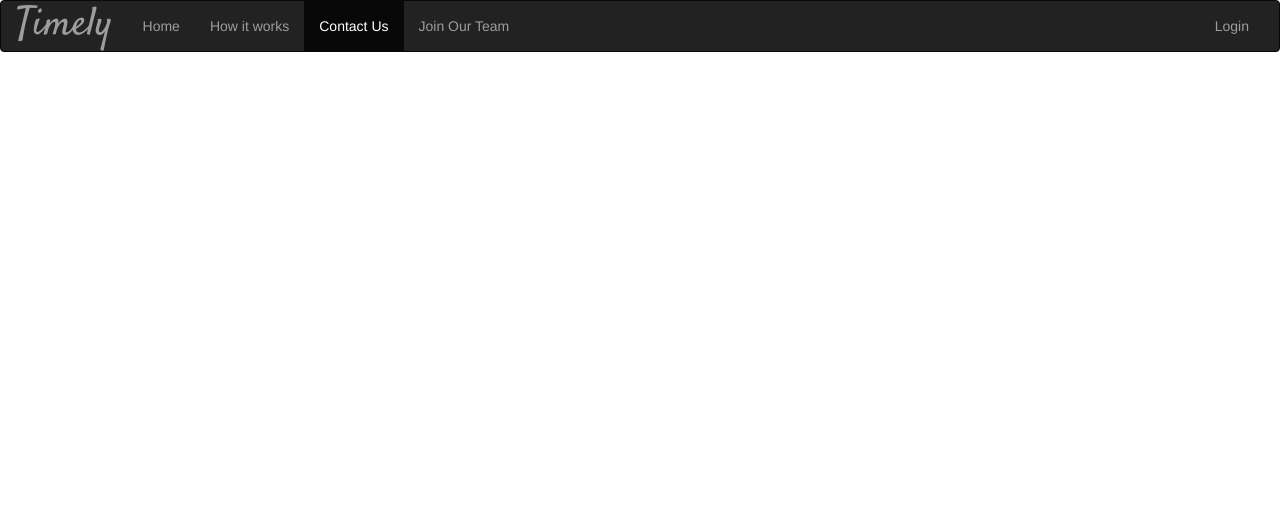
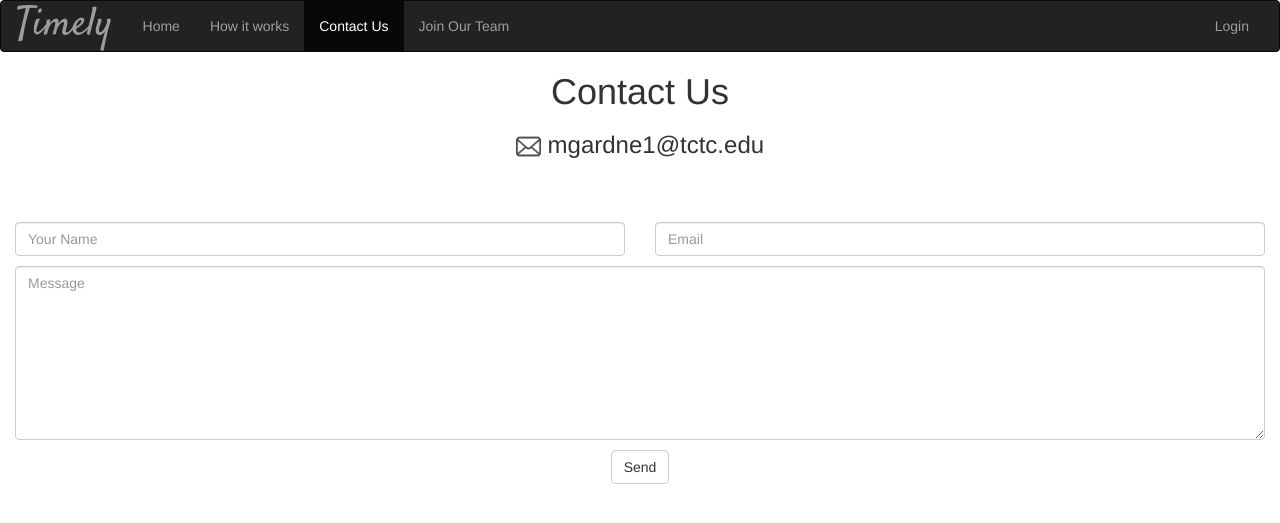
Before and after one commit to mikeyo241/Timely, a PHP site: page /contact.html in a window 1280 px wide. Shown: the top 523 px of the page. Run offline with PHP 8.4, Linux system fonts and the light colour scheme; some libraries are stand-ins or nearby versions.

Commit message:
added 'contact us' page form + added a contact email for Michael

```diff
--- a/assets/main.css
+++ b/assets/main.css
@@ -21,3 +21,15 @@ footer {
     font-family: 'Satisfy', cursive;
     font-size: 40px;
 }
+
+#contactUs {
+    text-align: center;
+    border-bottom: 1px solid rgb(34, 34, 34);
+    width: 50%;
+    margin: auto;
+    padding: 20px;
+}
+
+#mailIMG {
+    width: 25px;
+}
--- a/contact.html
+++ b/contact.html
@@ -41,3 +41,45 @@
         </div>
     </div>
 </nav>
+
+<h1 class="text-center">Contact Us</h1>
+
+<div>
+
+    <div class=".col-sm-5 .col-sm-offset-2 .col-md-6 .col-md-offset-0">
+        <h3 class="text-center" style="height: 70px;"> <img src="assets/img/mail.jpg" id="mailIMG" style="width: 25px;"> mgardne1@tctc.edu</h3>
+    </div>
+
+    <form action="$PHP_SELF" method="post" style="text-align: center;">
+
+        <div class="col-md-6">
+            <!-- <label>Your Name:</label>  -->
+            <input type="text" name="Name" class="form-control" id="Name" placeholder="Your Name" style="margin-top: 10px;">
+        </div>
+
+        <div class="col-md-6">
+            <input type="password" name="pass" class="form-control" id="pwd" placeholder="Email" style="margin-top: 10px;">
+        </div>
+        <div class="col-md-12">
+            <textarea rows="8" name="message" class="form-control" id="message" placeholder="Message" style="margin-top: 10px;"></textarea>
+        </div>
+
+        <!--
+        <div class="checkbox">
+            <label><input type="checkbox"> Remember me</label>
+        </div>
+        -->
+        <button type="submit" name="loginSubmit" class="btn btn-default" style="margin-top: 10px;">Send</button>
+    </form>
+
+
+
+</div>
+
+
+
+
+
+
+
+</body>
```
Also changed, not shown: assets/img/mail.jpg (added).
